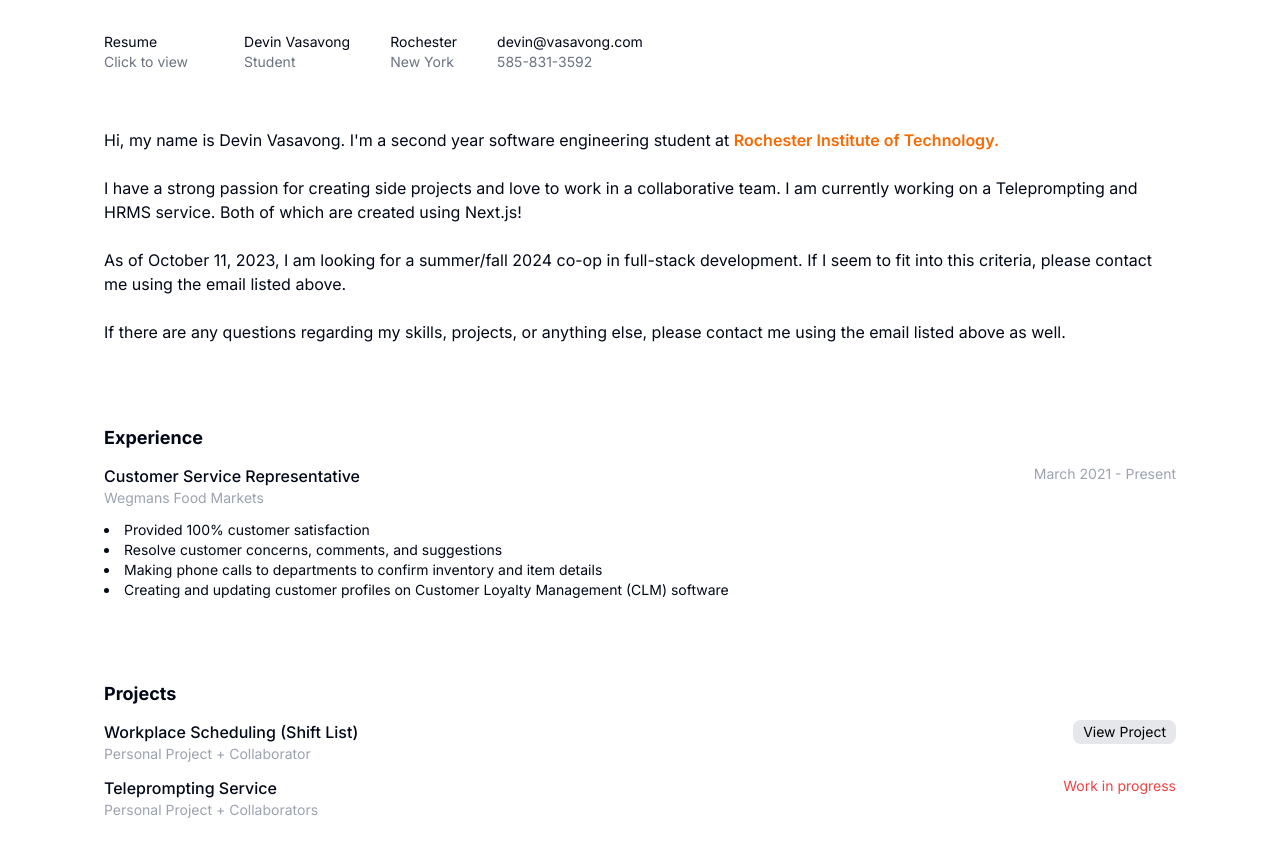
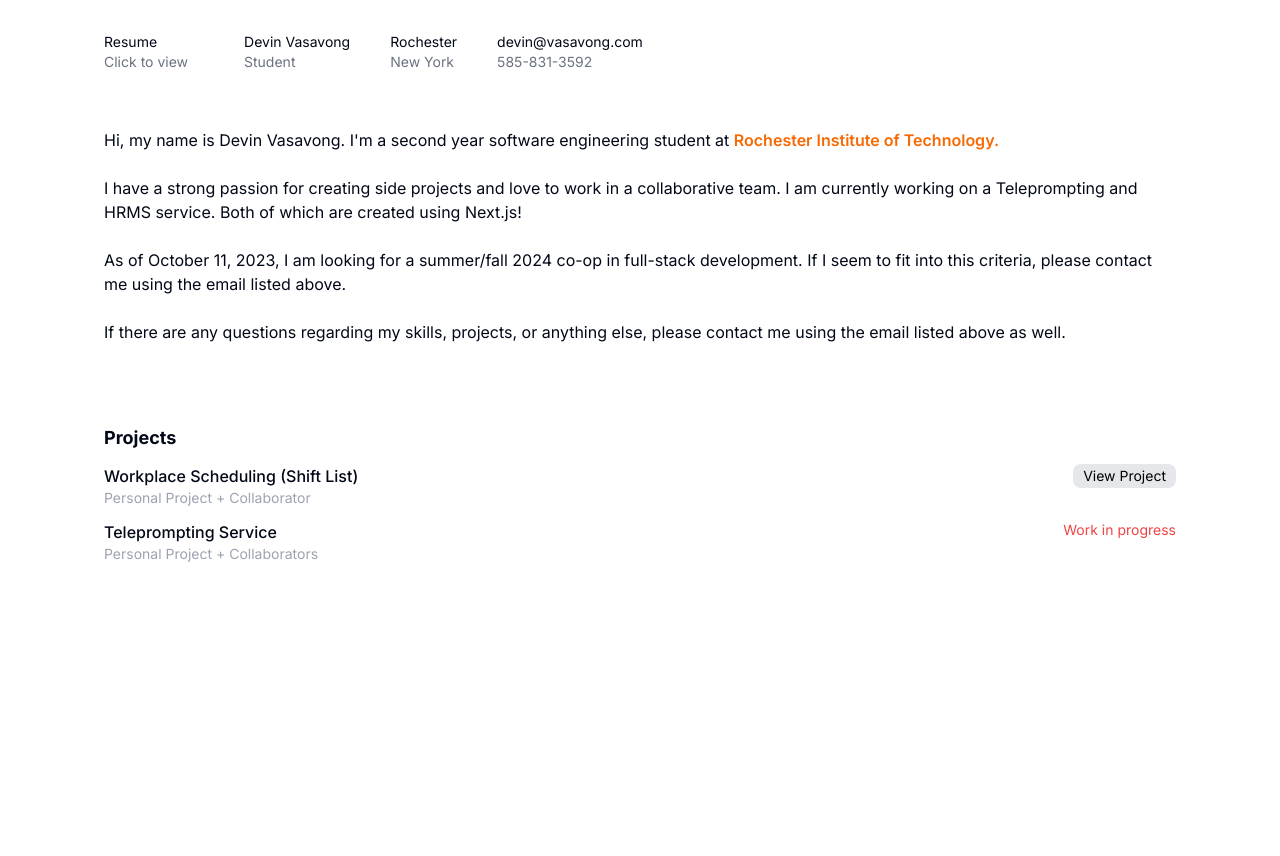
Before and after one commit to devinvasavong/portfolio, a Next.js app: page / in a window 1280 px wide. Shown: the top 856 px of the page. After the commit the page ends 800 px from the top, so only its background shows below. Built offline with nearby package versions, Linux system fonts and the light colour scheme.

Commit message:
Commented out experience section

```diff
--- a/app/page.tsx
+++ b/app/page.tsx
@@ -26,7 +26,7 @@ export default function Main() {
                     If there are any questions regarding my skills, projects, or anything else, please contact me using the email listed above as well.
                 </p>
             </motion.div>
-            <motion.div className="py-10 px-10" initial={{ y: 5, opacity: 0, }} animate={{ y: 0, opacity: 100 }} transition={{ duration: 1.5 }} >
+            {/* <motion.div className="py-10 px-10" initial={{ y: 5, opacity: 0, }} animate={{ y: 0, opacity: 100 }} transition={{ duration: 1.5 }} >
                 <h1 className="font-bold pb-3 text-lg">Experience</h1>
                 <div className="space-y-3">
                     <div className="flex justify-between items-start">
@@ -45,7 +45,7 @@ export default function Main() {
                         </ul>
                     </div>
                 </div>
-            </motion.div>
+            </motion.div> */}
             <motion.div className="py-10 px-10" initial={{ y: 5, opacity: 0, }} animate={{ y: 0, opacity: 100 }} transition={{ duration: 2 }} >
                 <h1 className="font-bold pb-3 text-lg">Projects</h1>
                 <div className="space-y-3">
```
